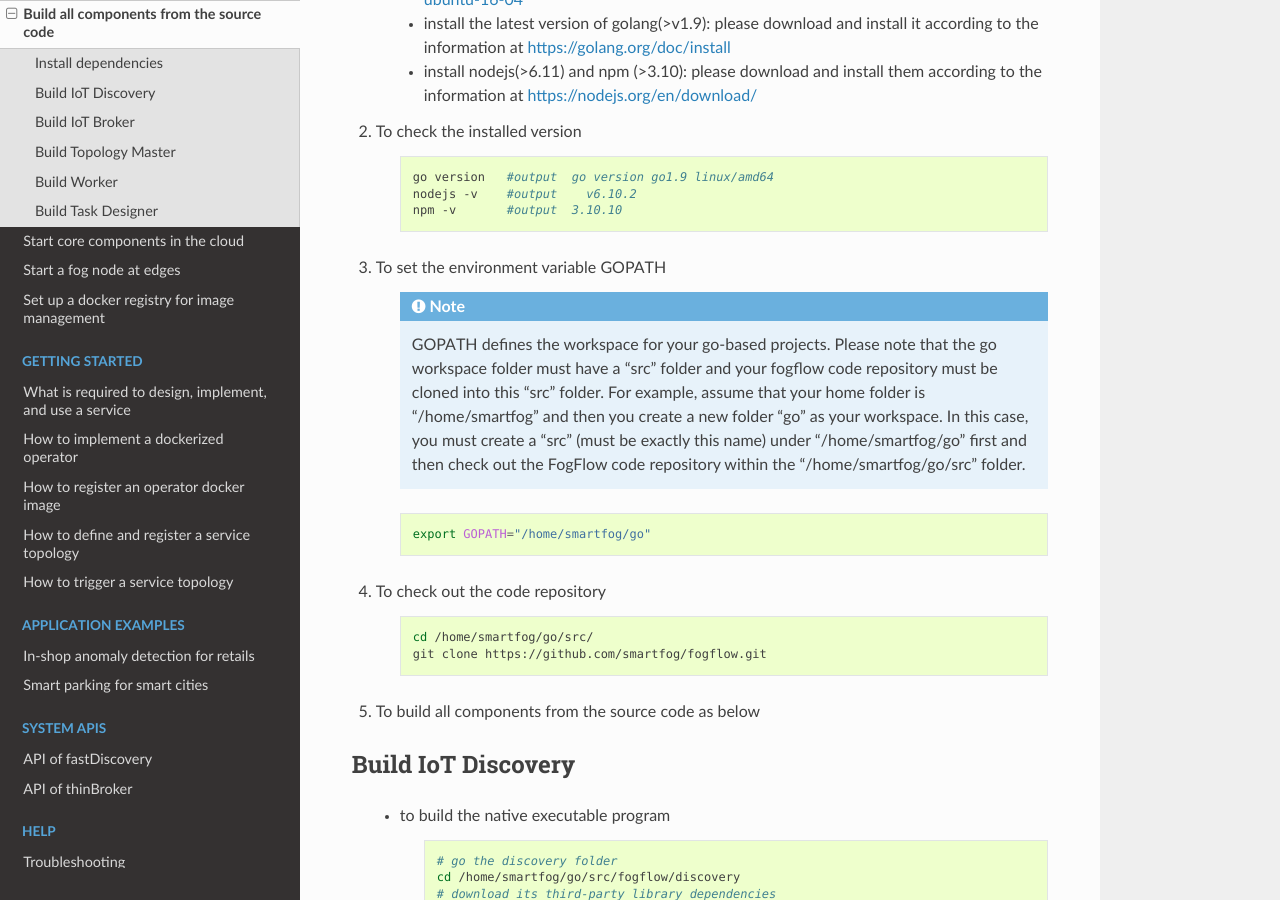
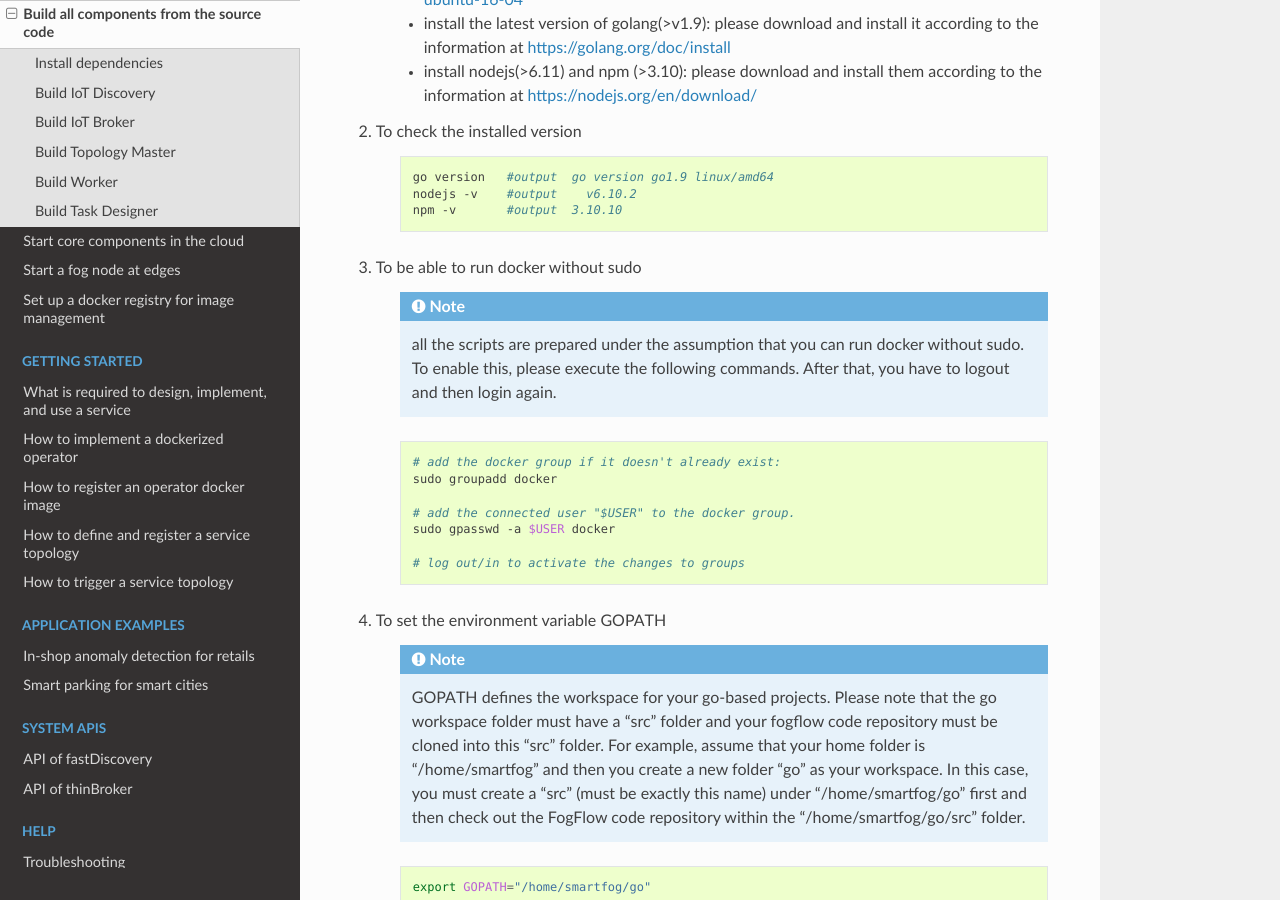
Before and after one commit to smartfog/fogflow, a Sphinx documentation site: the page built from doc/en/source/build.rst, in a window 1280 px wide and 900 px high, scrolled down 408 px. Built offline with Sphinx 7.4.7 and the Read the Docs theme 2.0.0, drawn with Linux system fonts in a browser that asks for light colours.

Commit message:
update the tutorial

```diff
--- a/doc/en/source/build.rst
+++ b/doc/en/source/build.rst
@@ -25,6 +25,22 @@ Install dependencies
 		go version   #output  go version go1.9 linux/amd64
   		nodejs -v    #output 	v6.10.2
   		npm -v       #output  3.10.10
+
+#. To be able to run docker without sudo
+
+
+	.. note:: all the scripts are prepared under the assumption that you can run docker without sudo. To enable this, please execute the following
+	   commands. After that, you have to logout and then login again.
+
+	.. code-block:: bash
+
+		# add the docker group if it doesn't already exist:
+		sudo groupadd docker
+
+		# add the connected user "$USER" to the docker group.
+		sudo gpasswd -a $USER docker
+
+		# log out/in to activate the changes to groups
 
 
 #. To set the environment variable GOPATH
```
